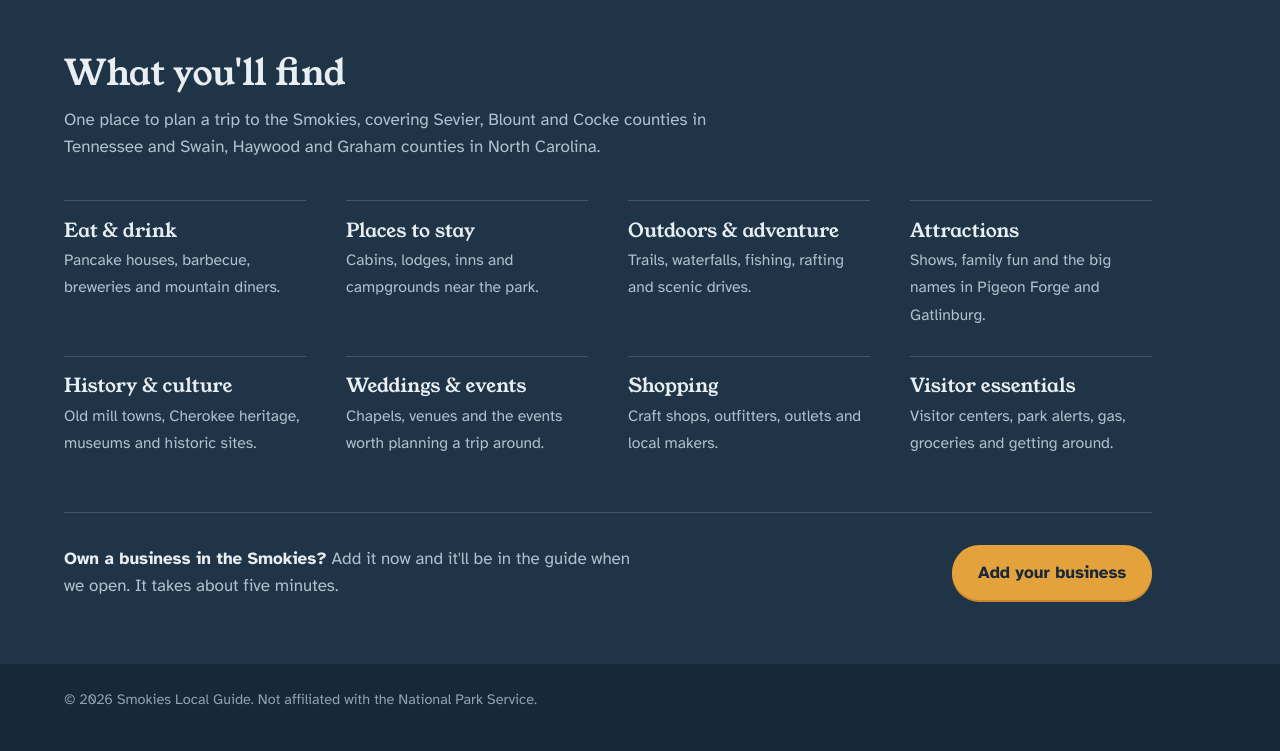
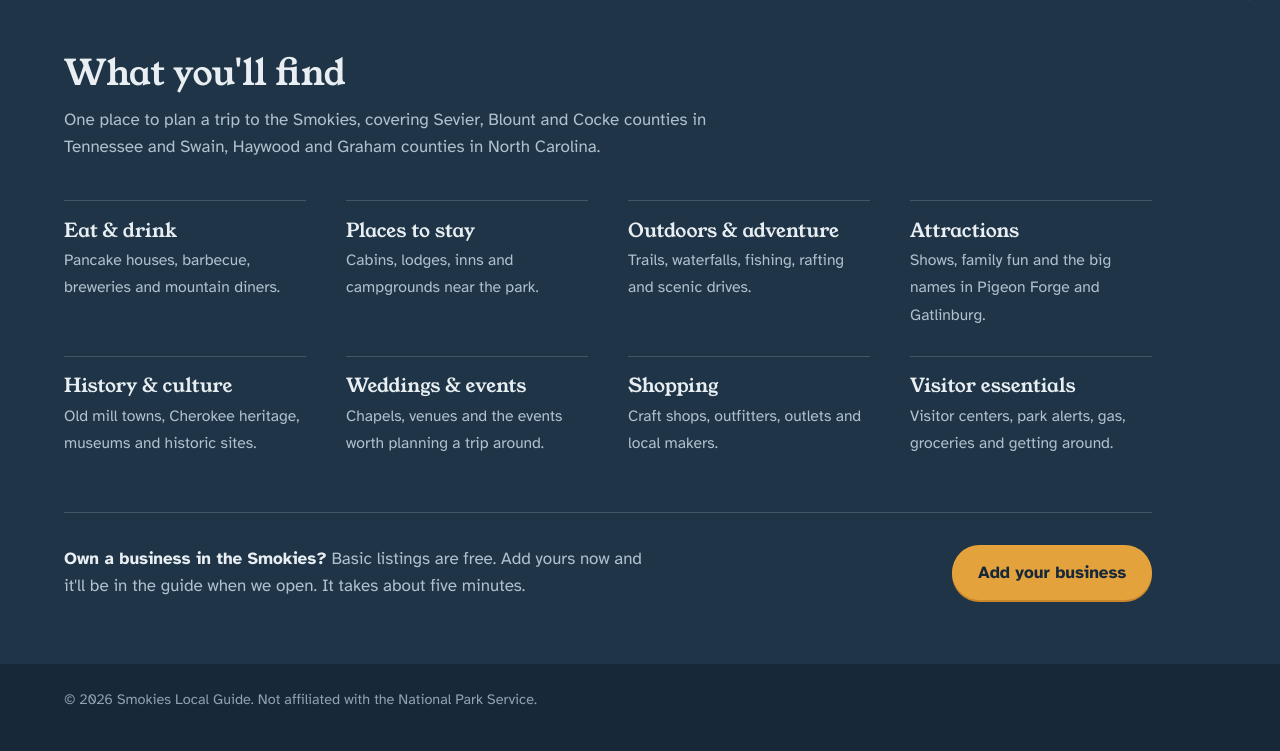
Before and after one commit to KGeneIsMe/coming-soon, a plain HTML site: page sites/smokieslocalguide.com/index.html in a window 1280 px wide. Shown: the part 747-1498 px from the top of the page. Drawn offline with Linux system fonts and the light colour scheme.

Commit message:
Basic listings are free

```diff
--- a/sites/smokieslocalguide.com/index.html
+++ b/sites/smokieslocalguide.com/index.html
@@ -220,7 +220,7 @@
         <li><strong>Visitor essentials</strong><span>Visitor centers, park alerts, gas, groceries and getting around.</span></li>
       </ul>
       <div class="business">
-        <p><b>Own a business in the Smokies?</b> Add it now and it'll be in the guide when we open. It takes about five minutes.</p>
+        <p><b>Own a business in the Smokies?</b> Basic listings are free. Add yours now and it'll be in the guide when we open. It takes about five minutes.</p>
         <a class="button on-dark" href="https://forms.gle/kueGEruyZuwNYnqF7" target="_blank" rel="noopener">Add your business</a>
       </div>
     </div>
```
